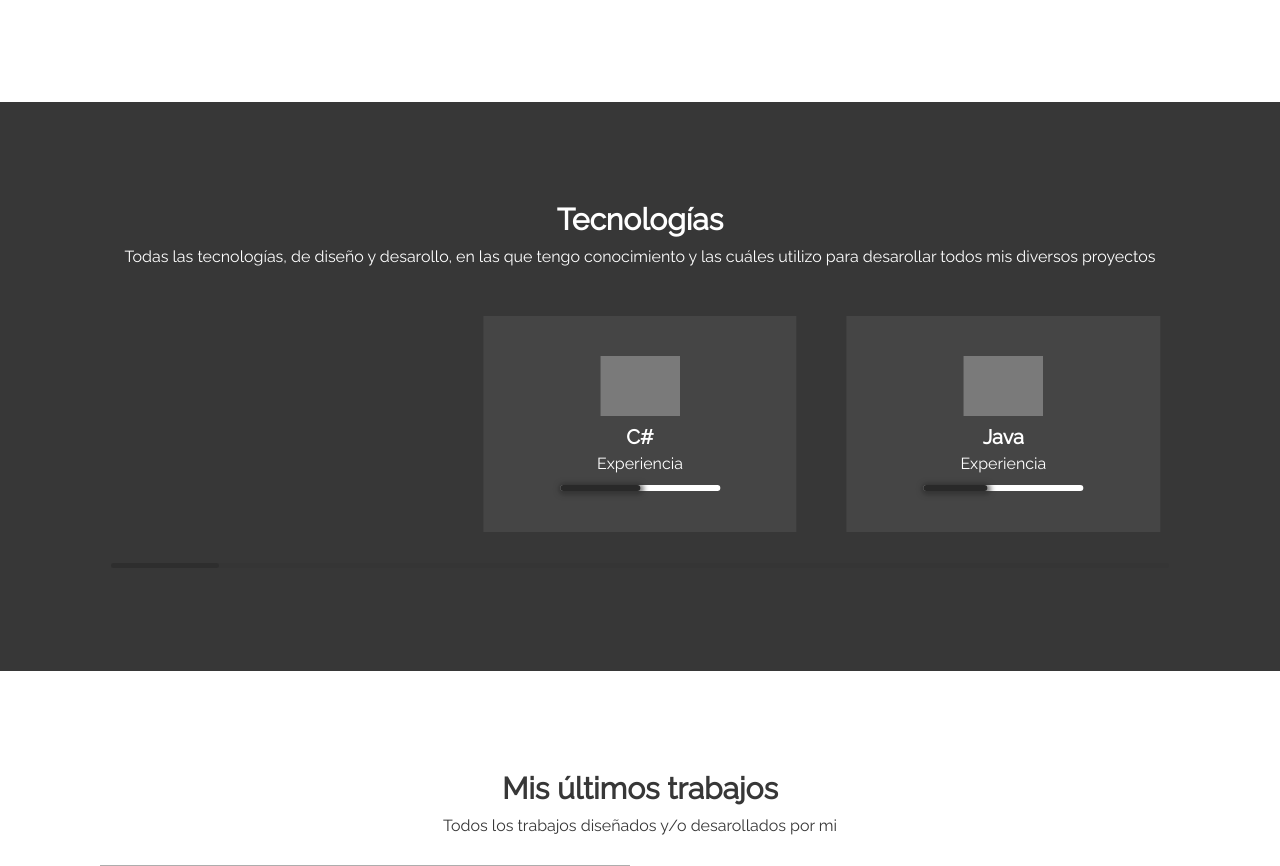
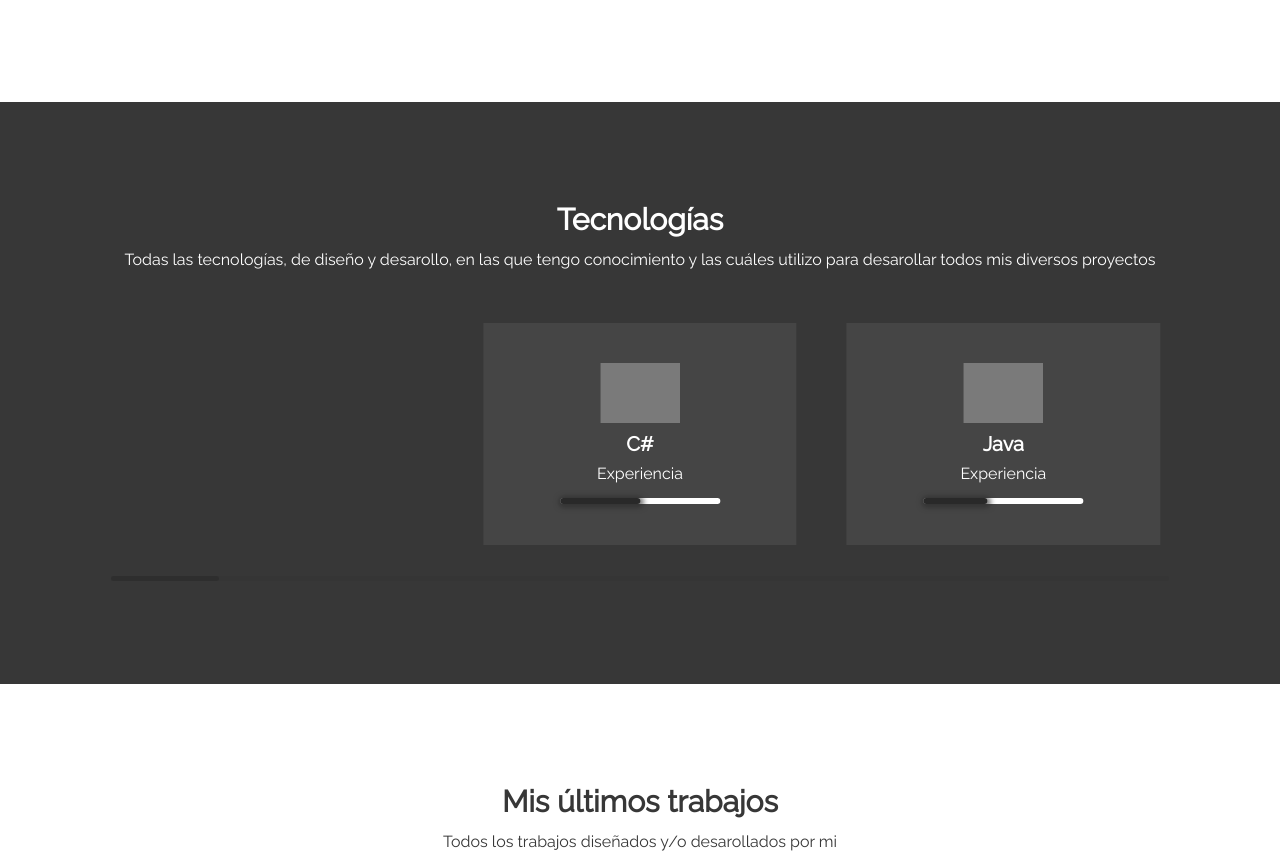
Before and after one commit to gabrandalisse/portfolio, a PHP site: page / in a window 1280 px wide. Shown: the part 1267-2133 px from the top of the page. Run offline with PHP 8.4, Linux system fonts and the light colour scheme; some libraries are stand-ins or nearby versions; grey boxes are pictures that could not be loaded.

Commit message:
Adding line-height on p element

```diff
--- a/css/main.css
+++ b/css/main.css
@@ -8,6 +8,10 @@
     box-sizing: border-box;
     font-family: 'Raleway', sans-serif;
     scroll-behavior: smooth;
+}
+
+p {
+    line-height: 1.6;
 }
 
 .btn-about {
@@ -255,10 +259,6 @@
     margin-bottom: 10px;
 }
 
-.contentBx p {
-    line-height: 1.6;
-}
-
 .w50 {
     min-width: 50%;
 }
@@ -348,6 +348,7 @@
     background-repeat: no-repeat;
     background-attachment: fixed;
     height: 400px;
+    box-shadow: inset 0 0 5px #000000;
 }
 
 #w1 {
--- a/index.html
+++ b/index.html
@@ -8,16 +8,14 @@
     <meta name="author" content="Gabriel Andres Brandalisse">
     <meta name="description" content="Mi portafolio personal dónde expongo mis trabajos y tecnología que utilizo para desarollar los mismos."/>
 
-    <link rel="stylesheet" href="https://cdnjs.cloudflare.com/ajax/libs/animate.css/4.1.1/animate.min.css" />
     <link rel="stylesheet" href="https://unpkg.com/swiper/swiper-bundle.min.css">
-    <link rel="stylesheet" href="./css/izmir.min.css">
     <link rel="stylesheet" href="./css/fancy-intro.css">
     <link rel="stylesheet" href="./css/technologies-colors.css">
     <link rel="stylesheet" href="./css/main.css">
     <link rel="stylesheet" href="./css/main-responsive.css">
 
 </head>
-<body id="my-scrollbar">
+<body>
 
     <header>
         <a href="#" class="logo">C:\Users\Gab><span class="carret">_</span> </a>
```
